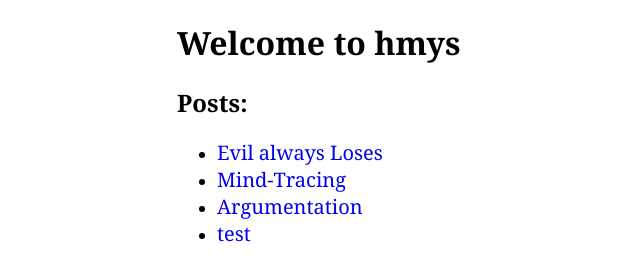
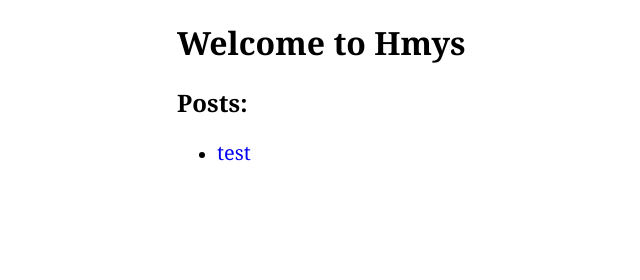
Before and after one commit to cognipilled/cognipilled.github.io, a plain HTML site: page index.html in a window 1280 px wide. Shown: the whole page, without its empty margins (138-778 px from the left). Drawn offline with Linux system fonts and the light colour scheme.

Commit message:
hmmm....

```diff
--- a/index.html
+++ b/index.html
@@ -8,12 +8,9 @@
     </head>
     <body class="center">
         <div class="h-center">
-            <h1>Welcome to hmys</span> </h1>
+            <h1>Welcome to Hmys</span> </h1>
         <h2>Posts:</h2>
         <ul class="article-list">
-            <li><a href="./articles/evil-always-wins">Evil always Loses</a></li>
-            <li><a href="./articles/mind-tracing">Mind-Tracing</a></li>
-	    <li><a href="./articles/argumentation">Argumentation</a></li>
 	    <li><a href="./articles/test">test</a></li>
         </ul>
         </div>
```
